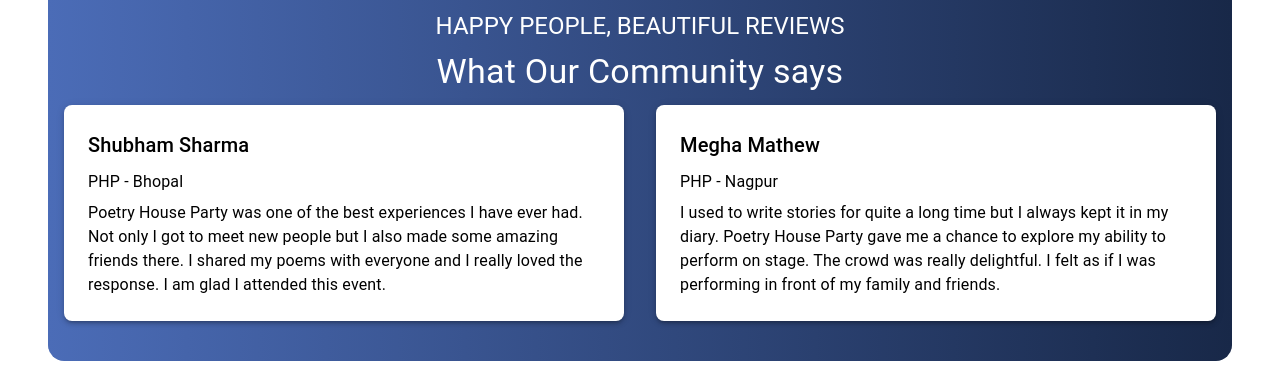
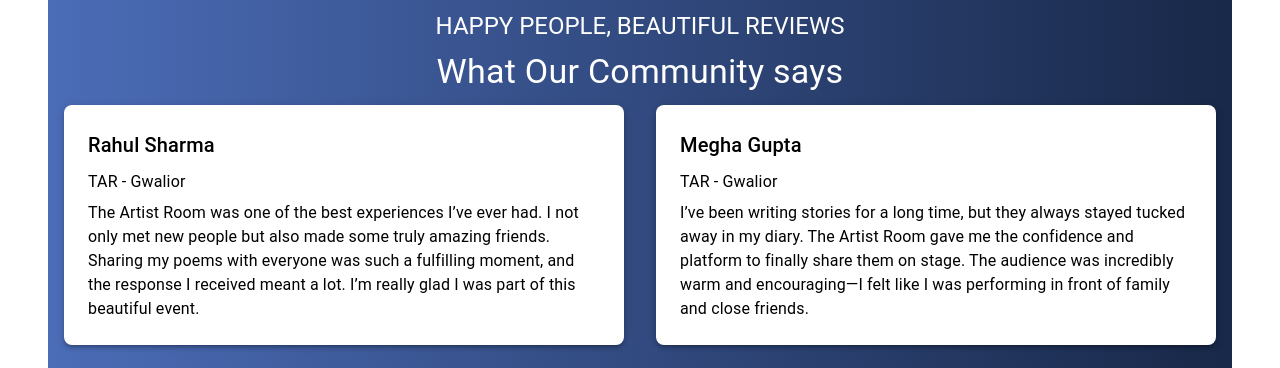
Before and after one commit to theartistroom/theartistroom, a React (Create React App) app: page / in a window 1280 px wide. Shown: the part 2700-3068 px from the top of the page. Built offline with nearby package versions, Linux system fonts and the light colour scheme.

Commit message:
Update testimonials.js

```diff
--- a/src/components/testimonials.js
+++ b/src/components/testimonials.js
@@ -3,14 +3,14 @@ import { Box, Typography, Grid } from '@mui/material';
 
 const reviews = [
   {
-    name: 'Shubham Sharma',
-    location: 'PHP - Bhopal',
-    text: `Poetry House Party was one of the best experiences I have ever had. Not only I got to meet new people but I also made some amazing friends there. I shared my poems with everyone and I really loved the response. I am glad I attended this event.`,
+    name: 'Rahul Sharma',
+    location: 'TAR - Gwalior',
+    text: `The Artist Room was one of the best experiences I’ve ever had. I not only met new people but also made some truly amazing friends. Sharing my poems with everyone was such a fulfilling moment, and the response I received meant a lot. I’m really glad I was part of this beautiful event.`,
   },
   {
-    name: 'Megha Mathew',
-    location: 'PHP - Nagpur',
-    text: `I used to write stories for quite a long time but I always kept it in my diary. Poetry House Party gave me a chance to explore my ability to perform on stage. The crowd was really delightful. I felt as if I was performing in front of my family and friends.`,
+    name: 'Megha Gupta',
+    location: 'TAR - Gwalior',
+    text: `I’ve been writing stories for a long time, but they always stayed tucked away in my diary. The Artist Room gave me the confidence and platform to finally share them on stage. The audience was incredibly warm and encouraging—I felt like I was performing in front of family and close friends.`,
   },
 ];
 
```
